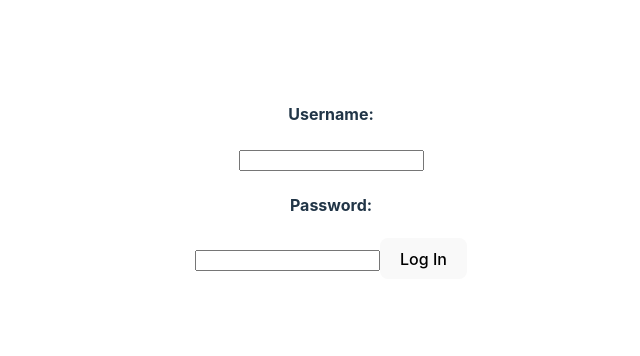
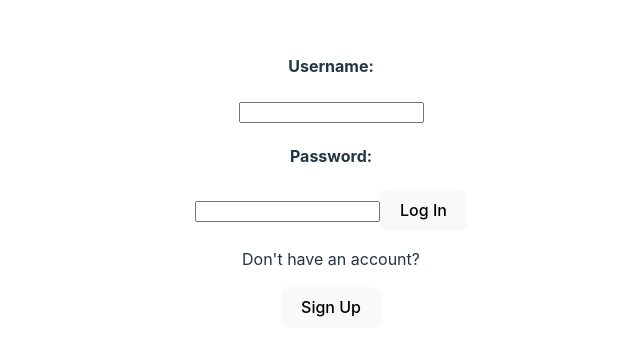
Before and after one commit to jdenzel/Intime-Frontend, a React (Vite) app in the folder vite-project/: page / in a window 1280 px wide. Shown: the part 220-576 px from the top of the page, without its empty margins (309-949 px from the left). Built offline with nearby package versions, Linux system fonts and the light colour scheme; no server answers.

Commit message:
Added content to Login page for users to switch between signing up or logging in

```diff
--- a/vite-project/src/components/SignUpForm.jsx
+++ b/vite-project/src/components/SignUpForm.jsx
@@ -74,3 +74,5 @@ function SignUpForm() {
         </Formik>
     )
 }
+
+export default SignUpForm;
--- a/vite-project/src/pages/Login.jsx
+++ b/vite-project/src/pages/Login.jsx
@@ -1,10 +1,28 @@
 import { useState } from 'react'
 import LoginForm from '../components/LoginForm'
+import SignUpForm from '../components/SignUpForm';
 
 function Login({ onLogin }) {
 
+    const [showLogin, setShowLogin] = useState(true);
+
     return (
-        <LoginForm onLogin={onLogin} />
+        <div>
+        {showLogin ? (
+            <div>
+                <LoginForm onLogin={onLogin} />
+                <p>Don't have an account?</p>
+                <button onClick={() => setShowLogin(false)}>Sign Up</button>
+            </div>
+
+        ) : (
+            <div>
+                <SignUpForm onLogin={onLogin} />
+                <p>Already have an account?</p>
+                <button onClick={() => setShowLogin(true)}>Log In</button>
+            </div>
+        )}
+    </div>
     )
 }
 
```
